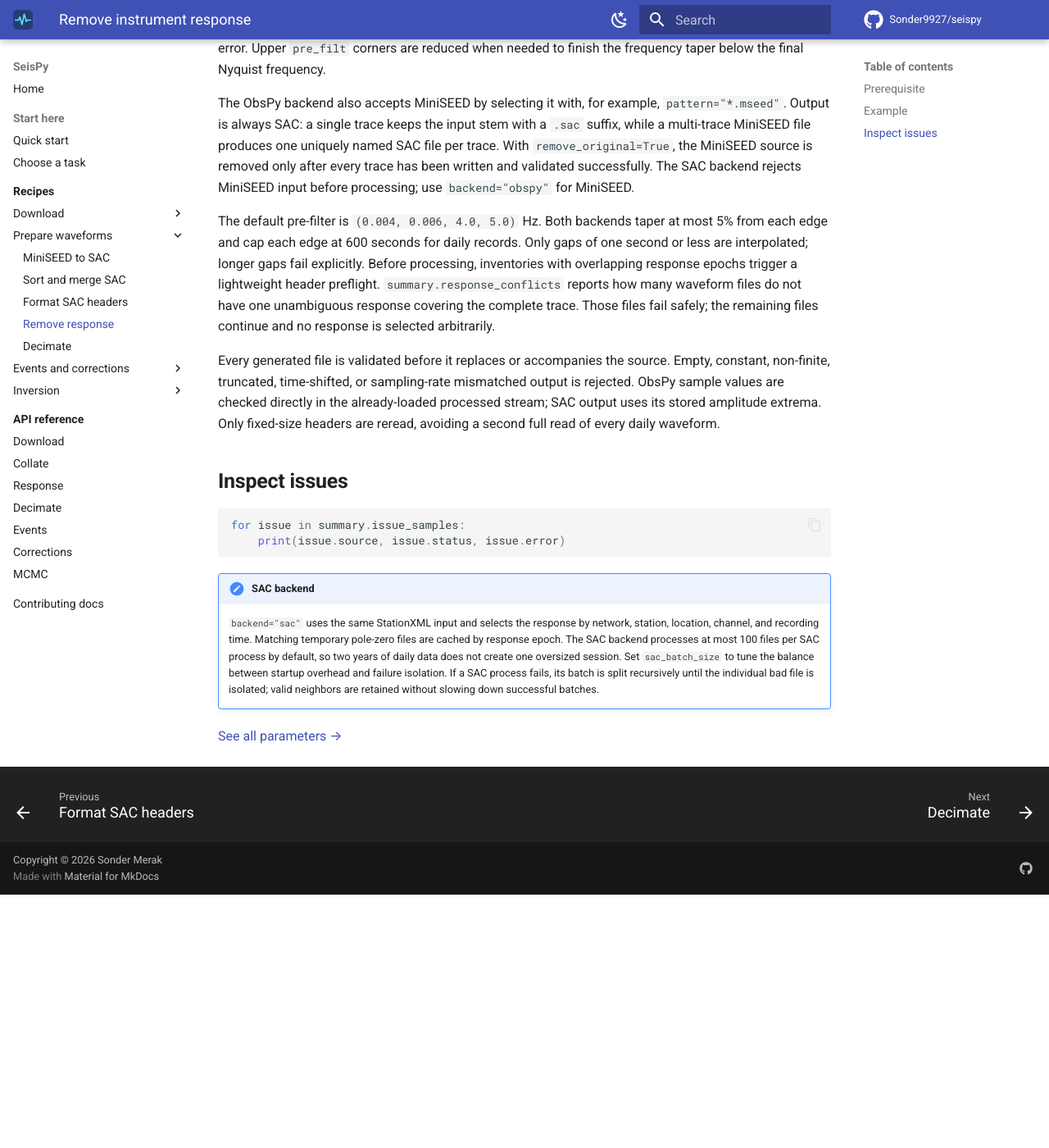
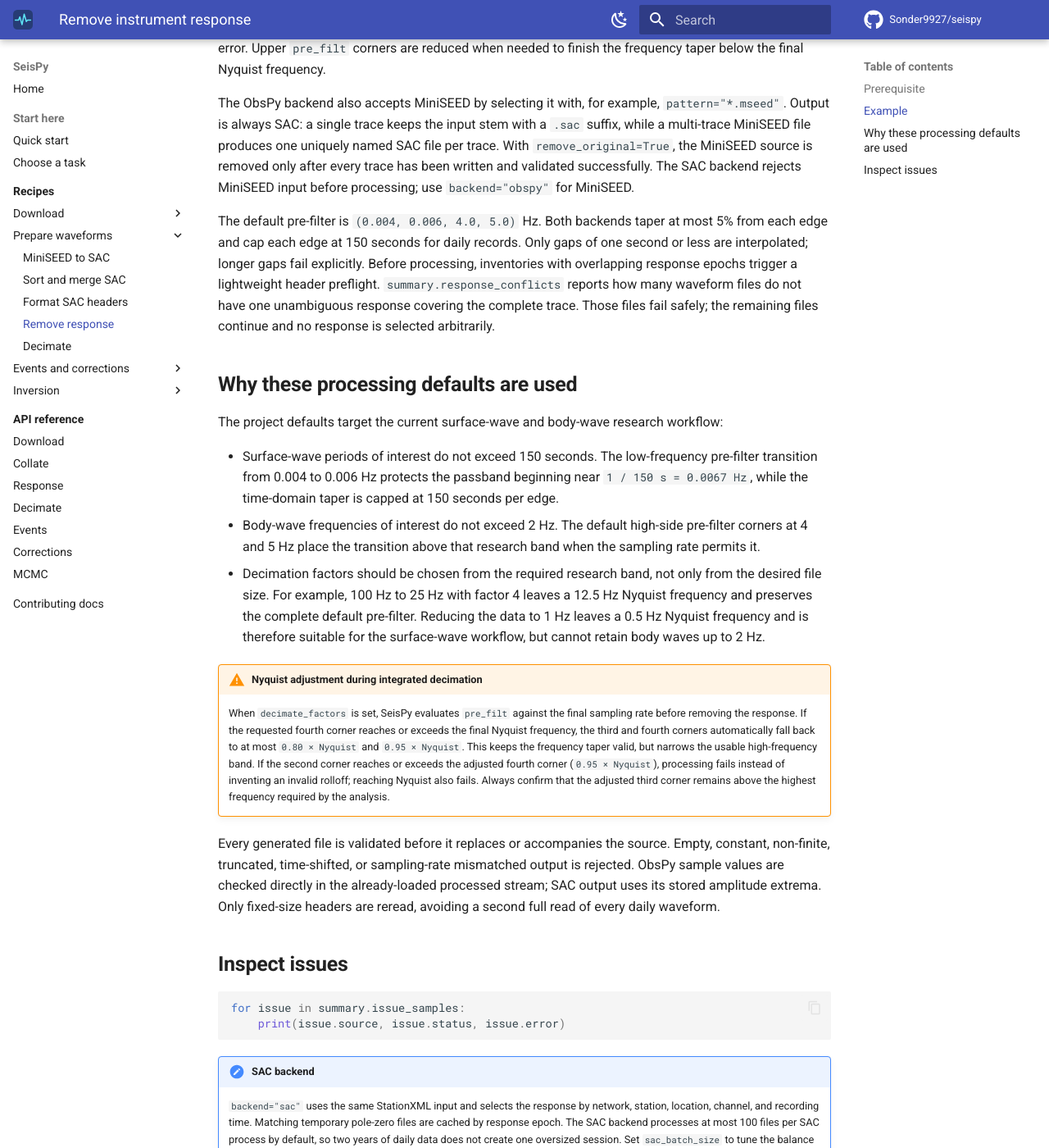
Before and after one commit to Sonder9927/seispy, an MkDocs documentation site: the page built from docs/recipes/remove-response.md, in a window 1280 px wide and 1400 px high, scrolled down 758 px. Shown: the whole window at 82% size. Built offline with MkDocs 1.6.1 and Material for MkDocs 9.7.7, drawn with Linux system fonts in a browser that asks for light colours; comment, search, counter and statistics services are not loaded; before the commit the page ends 1849 px from its top, so only the background shows below that.

Commit message:
fix: validate response pre-filter rolloff

```diff
--- a/docs/recipes/remove-response.md
+++ b/docs/recipes/remove-response.md
@@ -48,13 +48,45 @@ The SAC backend rejects MiniSEED input before processing; use `backend="obspy"`
 for MiniSEED.
 
 The default pre-filter is `(0.004, 0.006, 4.0, 5.0)` Hz. Both backends taper
-at most 5% from each edge and cap each edge at 600 seconds for daily records.
+at most 5% from each edge and cap each edge at 150 seconds for daily records.
 Only gaps of one second or less are interpolated; longer gaps fail explicitly.
 Before processing, inventories with overlapping response epochs trigger a
 lightweight header preflight. `summary.response_conflicts` reports how many
 waveform files do not have one unambiguous response covering the complete
 trace. Those files fail safely; the remaining files continue and no response
 is selected arbitrarily.
+
+## Why these processing defaults are used
+
+The project defaults target the current surface-wave and body-wave research
+workflow:
+
+- Surface-wave periods of interest do not exceed 150 seconds. The low-frequency
+  pre-filter transition from 0.004 to 0.006 Hz protects the passband beginning
+  near `1 / 150 s = 0.0067 Hz`, while the time-domain taper is capped at 150
+  seconds per edge.
+- Body-wave frequencies of interest do not exceed 2 Hz. The default high-side
+  pre-filter corners at 4 and 5 Hz place the transition above that research
+  band when the sampling rate permits it.
+- Decimation factors should be chosen from the required research band, not only
+  from the desired file size. For example, 100 Hz to 25 Hz with factor 4 leaves
+  a 12.5 Hz Nyquist frequency and preserves the complete default pre-filter.
+  Reducing the data to 1 Hz leaves a 0.5 Hz Nyquist frequency and is therefore
+  suitable for the surface-wave workflow, but cannot retain body waves up to
+  2 Hz.
+
+!!! warning "Nyquist adjustment during integrated decimation"
+
+    When `decimate_factors` is set, SeisPy evaluates `pre_filt` against the
+    final sampling rate before removing the response. If the requested fourth
+    corner reaches or exceeds the final Nyquist frequency, the third and fourth
+    corners automatically fall back to at most `0.80 × Nyquist` and
+    `0.95 × Nyquist`. This keeps the frequency taper valid, but narrows the
+    usable high-frequency band. If the second corner reaches or exceeds the
+    adjusted fourth corner (`0.95 × Nyquist`), processing fails instead of
+    inventing an invalid rolloff; reaching Nyquist also fails. Always confirm
+    that the adjusted third corner remains above the highest frequency required
+    by the analysis.
 
 Every generated file is validated before it replaces or accompanies the
 source. Empty, constant, non-finite, truncated, time-shifted, or sampling-rate
```
Also changed, not shown: docs/api/response.md (+12 -0 lines), 2 other files.
